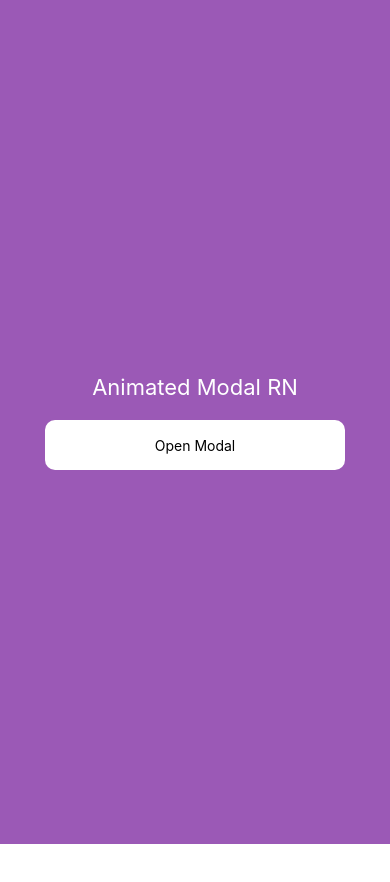
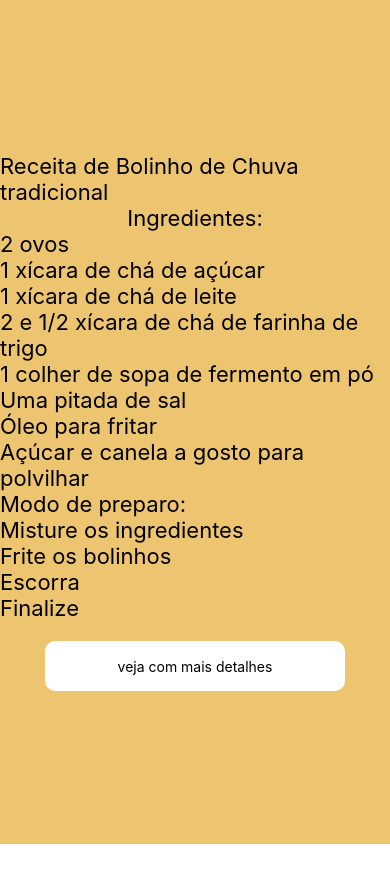
Before and after one commit to NicolasJulianCleber/Lista-Modal, a React Native app: screen / in a window 390 px wide. Shown: the top 882 px of the page. Built offline with nearby package versions, Linux system fonts and the light colour scheme.

Commit message:
quarto commit

```diff
--- a/App.js
+++ b/App.js
@@ -1,14 +1,44 @@
 import React, {useState} from 'react';
-import { View, StyleSheet, Text, TouchableOpacity } from 'react-native';
+import { View, StyleSheet, Text, TouchableOpacity, FlatList } from 'react-native';
 import Modal from './components/RecipeCard';
 
 const App = () => {
+  // Exemplo de dados
+  const data = [
+    {id: '1', nome: '2 ovos' },
+    {id: '2', nome: '1 xícara de chá de açúcar' },
+    {id: '3', nome: '1 xícara de chá de leite' },
+    {id: '4', nome: '2 e 1/2 xícara de chá de farinha de trigo' },
+    {id: '5', nome: '1 colher de sopa de fermento em pó' },
+    {id: '6', nome: 'Uma pitada de sal'},
+    {id: '7', nome: 'Óleo para fritar'},
+    {id: '8', nome: 'Açúcar e canela a gosto para polvilhar'},
+    {id: '9', nome: 'Modo de preparo:'},
+    {id: '10',nome: 'Misture os ingredientes'},
+    {id: '11',nome: 'Frite os bolinhos'},
+    {id: '12',nome: 'Escorra'},
+    {id: '13',nome: 'Finalize'}
+  ];
+  // Como renderizar cada item
+  const renderItem = ({ item }) => (
+    <View style={styles.item}>
+      <Text style={styles.texto}>{item.nome}</Text>
+    </View>
+  );
   const [modal, setModal] = useState(false)
   return(
     <View style={styles.container}>
-      <Text style={styles.title}>Animated Modal RN</Text>
+      <Text style={styles.title}>Receita de Bolinho de Chuva tradicional</Text>
+      <Text style={styles.title}>Ingredientes:</Text>
+      <Text style={styles.title}>
+      <FlatList
+        data={data}                   // Os dados da lista
+        keyExtractor={(item) => item.id}  // Chave única para cada item
+        renderItem={renderItem}       // Como renderizar cada item
+      />
+      </Text>
       <TouchableOpacity style={styles.button} onPress={() =>setModal(true)}>
-        <Text>Open Modal</Text>
+        <Text>veja com mais detalhes</Text>
       </TouchableOpacity>
       <Modal show={modal} close={() => setModal(false)}/>
     </View>
@@ -18,13 +48,13 @@ const App = () => {
 const styles = StyleSheet.create({
   container: {
     flex: 1,
-    backgroundColor: '#9b59b6',
+    backgroundColor: '#EDC46F',
     alignItems: 'center',
     justifyContent: 'center'
   },
   title: {
-    color: '#fff',
-    fontSize: 22
+    color: 'black',
+    fontSize: 22,
   },
   button: {
     height: 50,
@@ -33,8 +63,8 @@ const styles = StyleSheet.create({
     justifyContent: 'center',
     alignItems: 'center',
     width: 300,
-    marginTop: 20
-  }
+    marginTop: 20,
+  },
 })
 
 export default App
--- a/components/RecipeCard.js
+++ b/components/RecipeCard.js
@@ -50,56 +50,69 @@ useEffect(() => {
         <View style={styles.indicator} />
 
         <Text style={styles.text}>
-          Receba a receita: Receita de Bolinho de Chuva Tradicional
-Ingredientes:
-2 ovos
+          Receba a receita mais detalhada: Receita de Bolinho de Chuva Tradicional
+        </Text>
+        <Text style={styles.text}>
+          Ingredientes:
+          2 ovos: Eles vão ajudar a dar estrutura e leveza na massa.
 
-1 xícara (chá) de açúcar
+          1 xícara de açúcar: Dá o sabor doce típico do bolinho de chuva.
 
-1 xícara (chá) de leite
+          1 xícara de leite: Para deixar a massa na consistência certa, nem muito líquida, nem muito dura.
 
-2 e 1/2 xícaras (chá) de farinha de trigo
+          2 e 1/2 xícaras de farinha de trigo: Essa é a base da massa.
 
-1 colher (sopa) de fermento em pó
+          1 colher (sopa) de fermento em pó: Faz o bolinho crescer e ficar fofinho.
 
-1 pitada de sal
+          1 pitada de sal: Realça o sabor.
 
-Óleo para fritar
+          Óleo para fritar: Use uma quantidade suficiente para os bolinhos ficarem submersos no óleo quente.
 
-Para polvilhar:
+          Para polvilhar depois de frito:
 
-Açúcar e canela a gosto
+          Açúcar + Canela (misture a gosto, geralmente 1 xícara de açúcar para 1 colher de sopa de canela).
+        </Text>
+        <Text style={styles.text}>
+          Modo de preparo detalhado:
+        </Text>
+        <Text style={styles.text}>
+          1. Preparando a massa:
+          Em uma tigela, quebre os ovos e misture bem com o açúcar usando um garfo ou um batedor (fouet). Isso ajuda a deixar os bolinhos mais fofinhos.
 
-Modo de Preparo:
-Misture os ingredientes:
+          Depois, acrescente o leite e continue mexendo.
 
-Em uma tigela, bata os ovos com o açúcar até formar um creme.
+          Agora, vá colocando a farinha de trigo aos poucos, misturando sempre, para não empelotar.
 
-Adicione o leite e misture bem.
+          Coloque uma pitadinha de sal (é só uma pitada mesmo, para equilibrar o sabor doce).
 
-Aos poucos, adicione a farinha de trigo e a pitada de sal, mexendo até formar uma massa lisa e um pouco grossa (não líquida demais).
+          Por último, coloque o fermento em pó e misture devagar. O fermento é o que faz os bolinhos crescerem e ficarem macios por dentro.
+        </Text>
+        <Text style={styles.text}>
+          2. Fritando os bolinhos:
+          Pegue uma panela funda e coloque bastante óleo (o suficiente para os bolinhos boiarem quando fritarem).
 
-Por último, adicione o fermento e mexa delicadamente.
+          Deixe o óleo esquentar bem, mas sem deixar queimar. Uma dica para saber o ponto é jogar um pouquinho de massa no óleo: se subir rapidamente e começar a fritar, está bom.
 
-Frite os bolinhos:
+          Com a ajuda de duas colheres, pegue uma porção de massa (do tamanho de uma colher de sopa) e coloque no óleo quente.
 
-Aqueça o óleo em fogo médio.
+          Frite os bolinhos até ficarem douradinhos de todos os lados, virando eles no óleo se precisar.
+        </Text>
+        <Text style={styles.text}>
+          3. Depois de fritar:
+          Retire os bolinhos com uma escumadeira e coloque em um prato com papel toalha, para tirar o excesso de óleo.
+        </Text>
+        <Text style={styles.text}>
+          4. Finalizando:
+          Misture o açúcar com a canela em um prato ou tigela.
 
-Com a ajuda de duas colheres (ou com as mãos se preferir), vá pegando porções da massa e despejando no óleo quente.
-
-Frite até os bolinhos ficarem douradinhos por fora.
-
-Escorra:
-
-Retire os bolinhos com uma escumadeira e coloque sobre papel toalha para escorrer o excesso de óleo.
-
-Finalize:
-
-Passe os bolinhos ainda quentes em uma mistura de açúcar com canela. E saiba que não entendi oq significa: "Toque em qualquer receita da lista"
+          Passe os bolinhos ainda quentes nessa mistura para ficarem com aquela casquinha doce e perfumada.
+        </Text>
+        <Text style={styles.text}>
+          E saiba que não entendi oq significa: "Toque em qualquer receita da lista"
         </Text>
 
         <TouchableOpacity style={styles.btn} onPress={close}>
-          <Text style={{ color: '#fff' }}>Close</Text>
+          <Text style={{ color: '#fff' }}>Fechar</Text>
         </TouchableOpacity>
       </Animated.View>
     </Animated.View>
@@ -134,7 +147,6 @@ const styles = StyleSheet.create({
     marginTop: 5
   },
   text: {
-    marginTop: 50,
     textAlign: 'center'
   },
   btn: {
```
